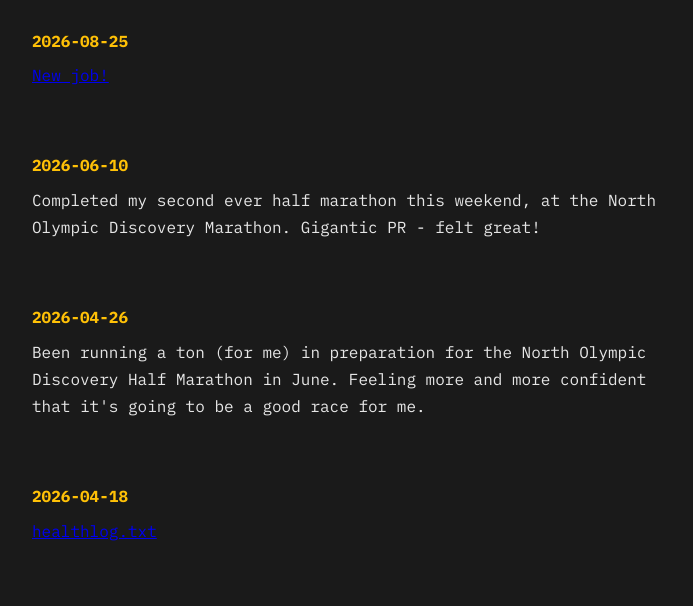
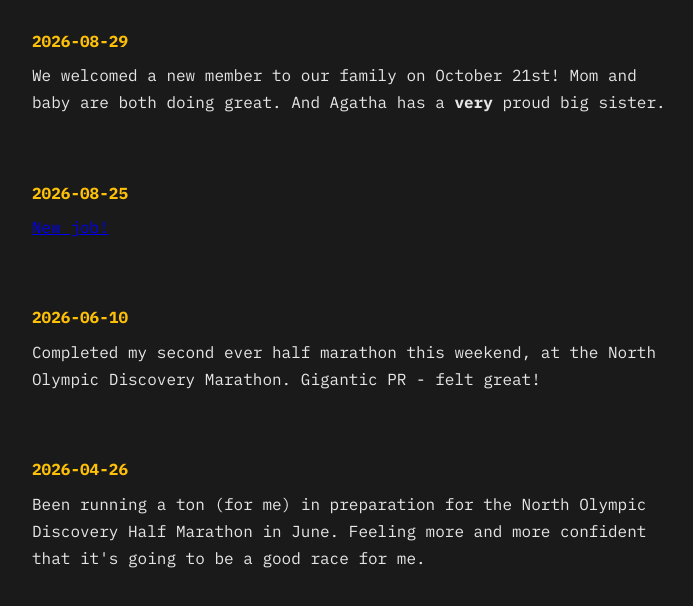
Before and after one commit to JonathanWThom/jonathanthom, a website: page now/index.html in a window 1280 px wide. Shown: the part 157-763 px from the top of the page, without its empty margins (288-981 px from the left). Drawn offline with Linux system fonts and the light colour scheme.

Commit message:
Update now for baby

```diff
--- a/now/index.html
+++ b/now/index.html
@@ -29,6 +29,11 @@
             </nav>
             <div class="changelog" data-changelog>
                 <article>
+                    <time datetime="2026-09-25">2026-08-29</time>
+                    <p>We welcomed a new member to our family on October 21st!
+                    Mom and baby are both doing great. And Agatha has a <b>very</b> proud big sister.</p>
+                </article>
+                <article>
                     <time datetime="2026-08-25">2026-08-25</time>
                     <p><a href="https://lilly.com">New job!</a></p>
                 </article>
```
